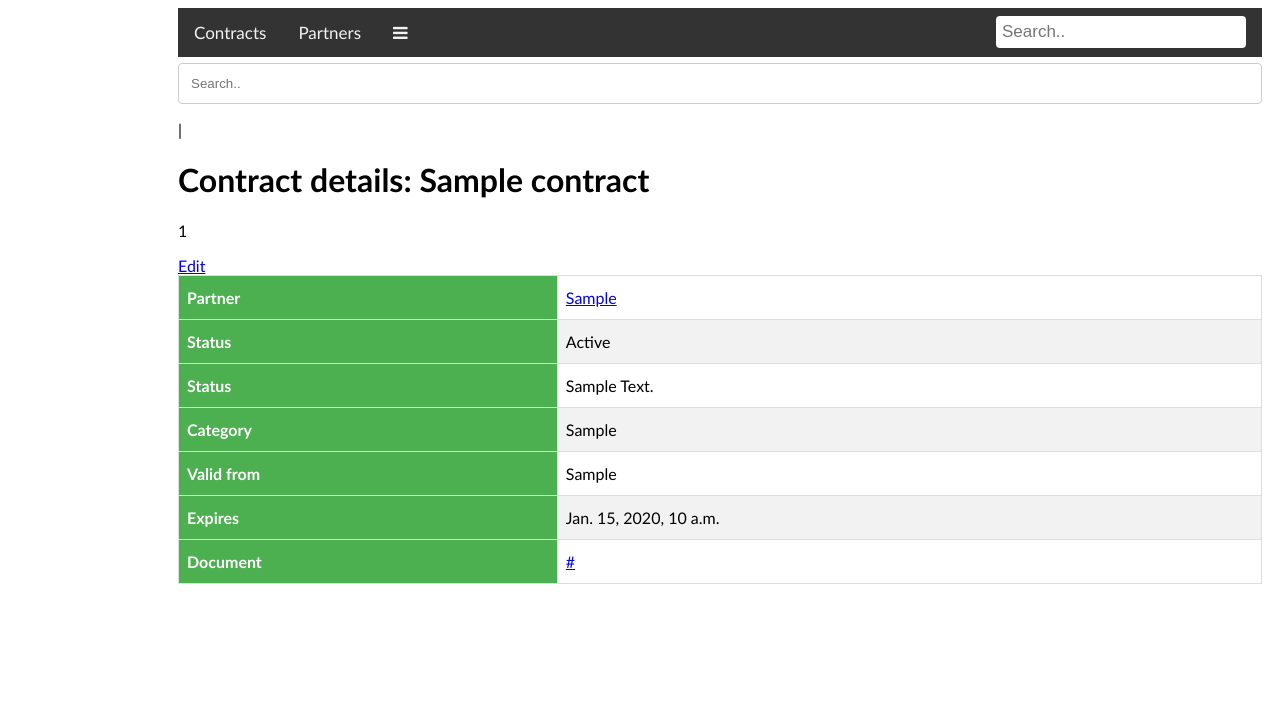
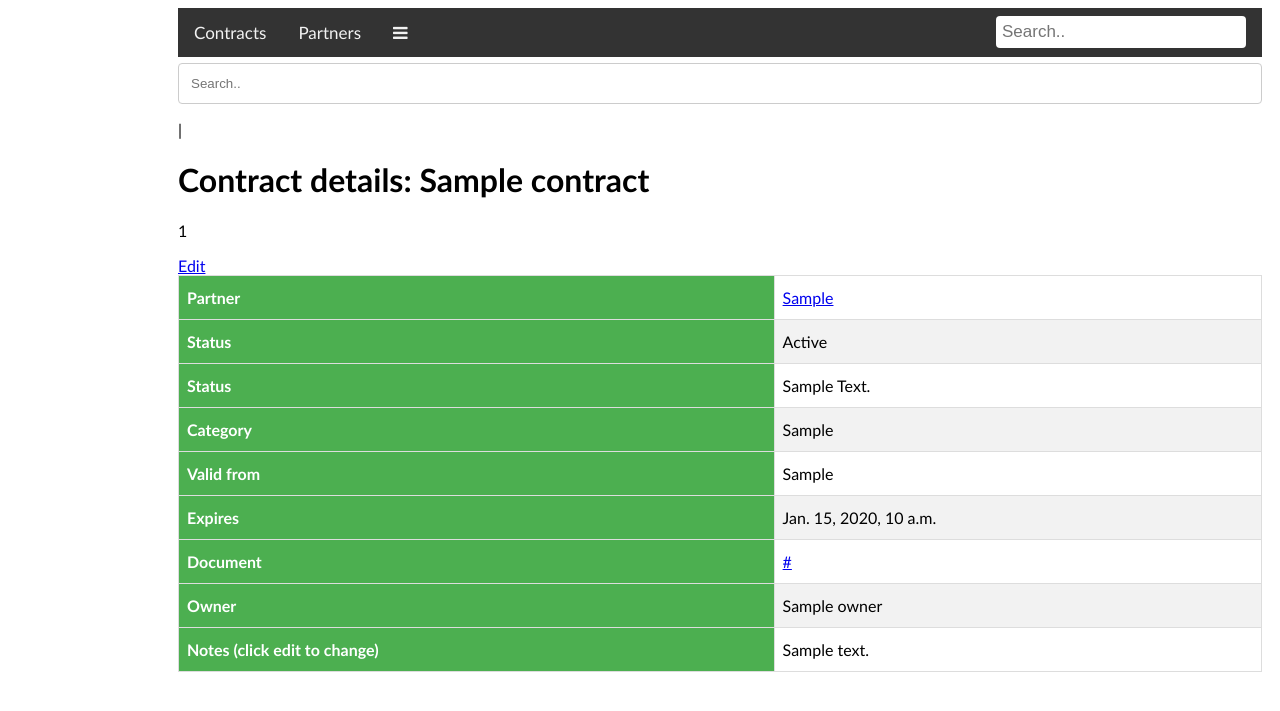
Before and after one commit to hakdo/contracts, a Django app: template deals/templates/deals/contract_details.html in a window 1280 px wide. Shown: the top 711 px of the page. Run offline with Django 3.2, Linux system fonts and the light colour scheme; the template is opened without the code that fills it: most values are stand-ins (such as "Sample title", 1, 10 or a date in 2020).

Commit message:
added notes to contract model

```diff
--- a/deals/forms.py
+++ b/deals/forms.py
@@ -7,7 +7,7 @@
 
     class Meta:
         model = Contract
-        fields = ('contract_party', 'description', 'valid_from', 'expires', 'contract_type', 'status','document_link',)
+        fields = ('contract_party', 'description', 'valid_from', 'expires', 'contract_type', 'status','document_link','owner','notes',)
         widgets = {
             'valid_from': forms.DateInput(attrs={'type': 'date'}),
             'expires': forms.DateInput(attrs={'type': 'date'}),
--- a/deals/models.py
+++ b/deals/models.py
@@ -32,6 +32,7 @@
     description = models.CharField(max_length=255)
     valid_from = models.DateField(blank=True, null=True)
     expires = models.DateField(blank=True, null=True)
+    owner = models.CharField(max_length=128, blank=True)
     notes = models.TextField(blank=True)
     status = models.CharField(max_length=20, choices=(('negotiation', 'Negotiation'), ('active','Active'),('cancelled','Cancelled'),('terminated', 'Terminated'),('expired','Expired'),), blank=True)
     document_link = models.URLField(max_length=255, null=True, blank=True)
--- a/deals/templates/deals/contract_details.html
+++ b/deals/templates/deals/contract_details.html
@@ -33,6 +33,12 @@
         <tr>
             <th>Document</th><td>{% if contract.document_link %}<a href="{{contract.document_link}}" target="_blank">{{contract.document_link}}</a>{% endif %}</td>
         </tr>
+        <tr>
+            <th>Owner</th><td>{{ contract.owner }}</td>
+        </tr>
+        <tr>
+            <th>Notes (click edit to change)</th><td>{{ contract.notes }}</td>
+        </tr>
     </table>
 </div>
 
```
Also changed, not shown: deals/migrations/0011_remove_contract_notes.py (added), deals/migrations/0012_contract_owner.py (added), deals/migrations/0013_contract_notes.py (added).
